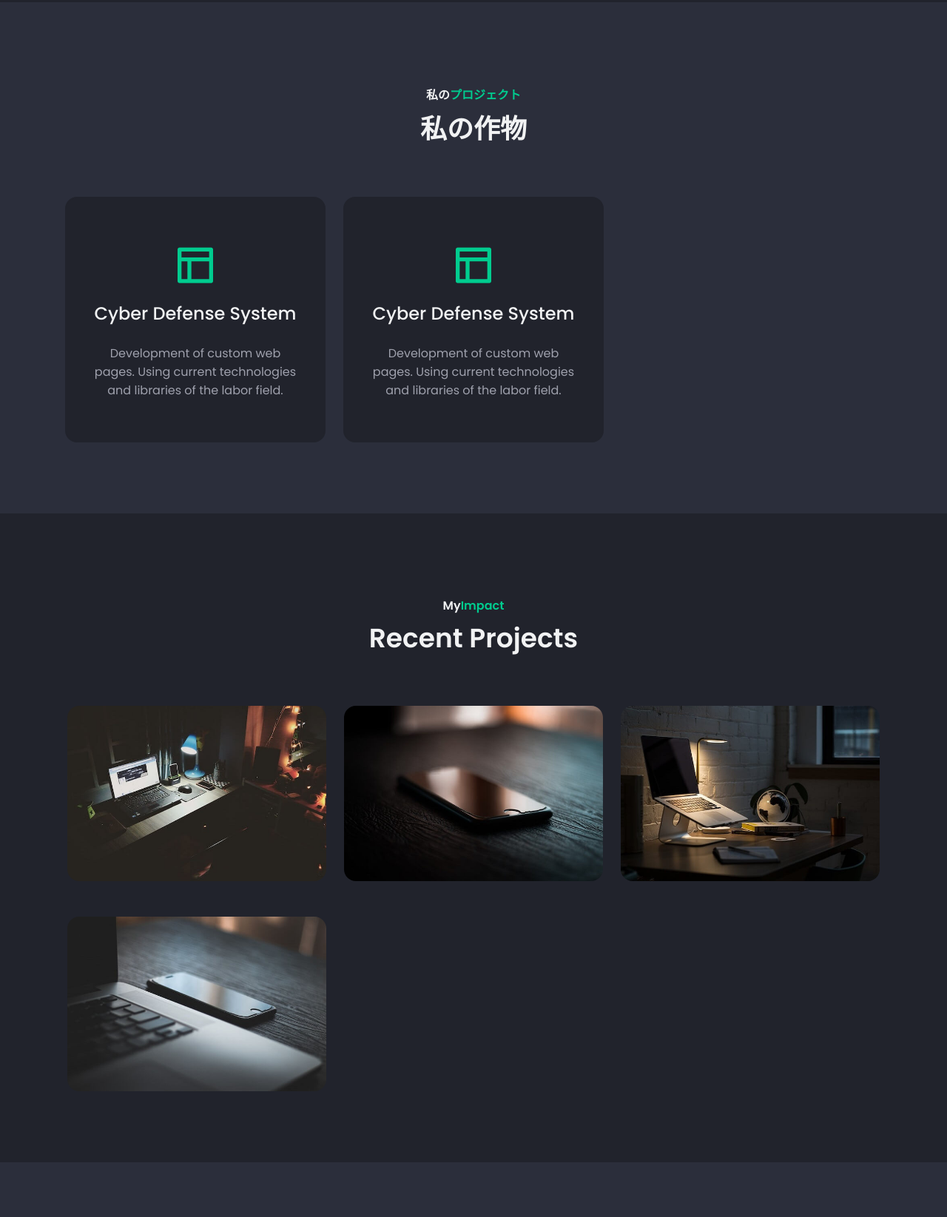
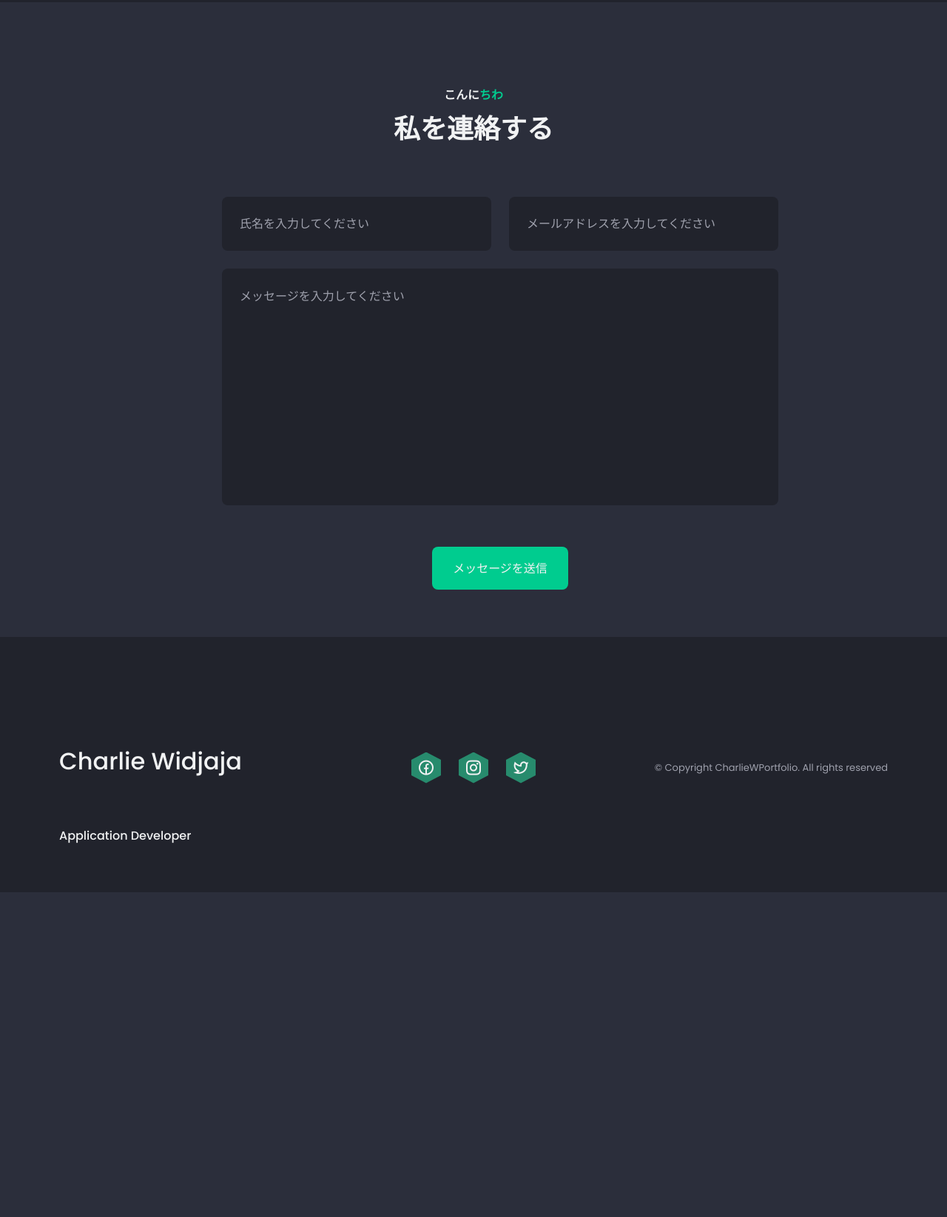
Before and after one commit to charliewdj/portfolio-charlie, a plain HTML site: page index.html in a window 1280 px wide. Shown: the part 2081-3726 px from the top of the page at 74% size. After the commit the page ends 3287 px from the top, so only its background shows below. Drawn offline with nearby package versions, Linux system fonts and the light colour scheme.

Commit message:
Update index.html

```diff
--- a/index.html
+++ b/index.html
@@ -227,116 +227,10 @@
          </section>
 
          <!--==================== SERVICES ====================-->
-         <section class="services section" id="services">
-            <h3 class="section__subtitle">
-               私の<span>プロジェクト
-            </h3>
 
-            <h2 class="section__title">
-               私の作物
-            </h2>
-
-            <div class="services__container container grid">
-               <article class="services__card">
-                  <i class="ri-layout-3-line services__icon"></i>
-
-                  <h2 class="services__title">
-                     Cyber Defense System
-                  </h2>
-
-                  <p class="services__description">
-                     Development of custom web pages.
-                     Using current technologies and
-                     libraries of the labor field.
-                  </p>
-               </article>
-
-               <article class="services__card">
-                  <i class="ri-layout-3-line services__icon"></i>
-
-                  <h2 class="services__title">
-                     Cyber Defense System
-                  </h2>
-
-                  <p class="services__description">
-                     Development of custom web pages.
-                     Using current technologies and
-                     libraries of the labor field.
-                  </p>
-               </article>
-            </div>
-         </section>
 
          <!--==================== PROJECTS ====================-->
-         <section class="projects section" id="projects">
-            <h3 class="section__subtitle">
-               My<span>Impact</span>
-            </h3>
 
-            <h2 class="section__title">
-               Recent Projects
-            </h2>
-
-            <div class="projects__container container grid">
-
-               <article class="projects__card">
-                  <img src="assets/img/project-img-1.jpg" alt="projects image" class="projects__img">
-
-                  <div class="projects__modal">
-                     <span class="projects__subtitle">Web</span>
-
-                     <h2 class="projects__title">Modern Website</h2>
-
-                     <a href="#" class="projects__button">
-                        View Demo <i class="ri-external-link-line"></i>
-                     </a>
-                  </div>
-               </article>
-
-               <article class="projects__card">
-                  <img src="assets/img/project-img-2.jpg" alt="projects image" class="projects__img">
-
-                  <div class="projects__modal">
-                     <span class="projects__subtitle">Web</span>
-
-                     <h2 class="projects__title">Modern Website</h2>
-
-                     <a href="#" class="projects__button">
-                        View Demo <i class="ri-external-link-line"></i>
-                     </a>
-                  </div>
-               </article>
-
-               <article class="projects__card">
-                  <img src="assets/img/project-img-3.jpg" alt="projects image" class="projects__img">
-
-                  <div class="projects__modal">
-                     <span class="projects__subtitle">Web</span>
-
-                     <h2 class="projects__title">Modern Website</h2>
-
-                     <a href="#" class="projects__button">
-                        View Demo <i class="ri-external-link-line"></i>
-                     </a>
-                  </div>
-               </article>
-
-               <article class="projects__card">
-                  <img src="assets/img/project-img-4.jpg" alt="projects image" class="projects__img">
-
-                  <div class="projects__modal">
-                     <span class="projects__subtitle">Web</span>
-
-                     <h2 class="projects__title">Modern Website</h2>
-
-                     <a href="#" class="projects__button">
-                        View Demo <i class="ri-external-link-line"></i>
-                     </a>
-                  </div>
-               </article>
-
-            </div>
-         </section>
 
          <!--==================== CONTACT ====================-->
          <section class="contact section" id="contact">
```
